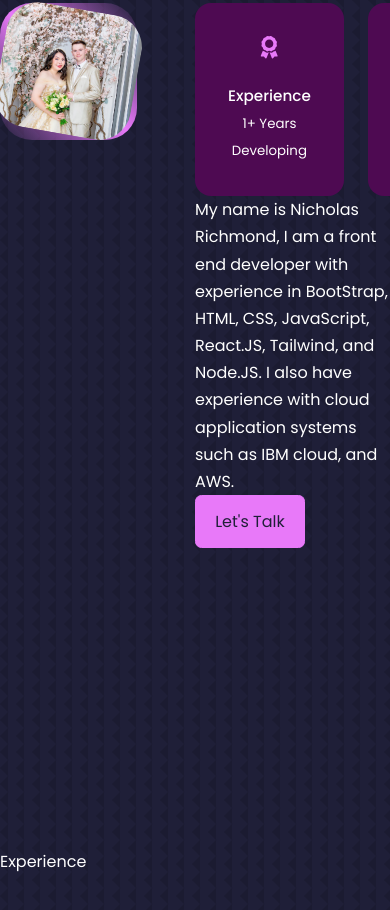
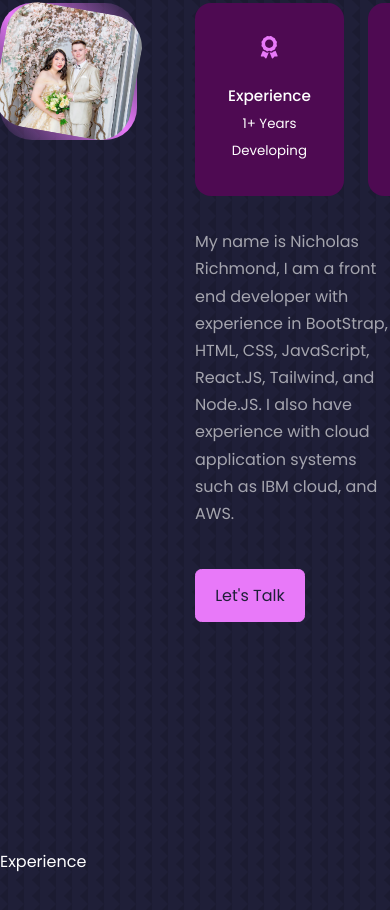
Before and after one commit to all4nitrous/react-portfolio, a React (Create React App) app: page / in a window 390 px wide. Shown: the part 1032-1942 px from the top of the page. Built offline with nearby package versions, Linux system fonts and the light colour scheme.

Commit message:
done with about css, now responsive design

```diff
--- a/src/components/about/About.css
+++ b/src/components/about/About.css
@@ -59,3 +59,8 @@
     font-size: 0.7rem;
     color: var(--color-light);
 }
+
+.about_container p {
+    margin: 2rem 0 2.6rem;
+    color: var(--color-light);
+    }
```
